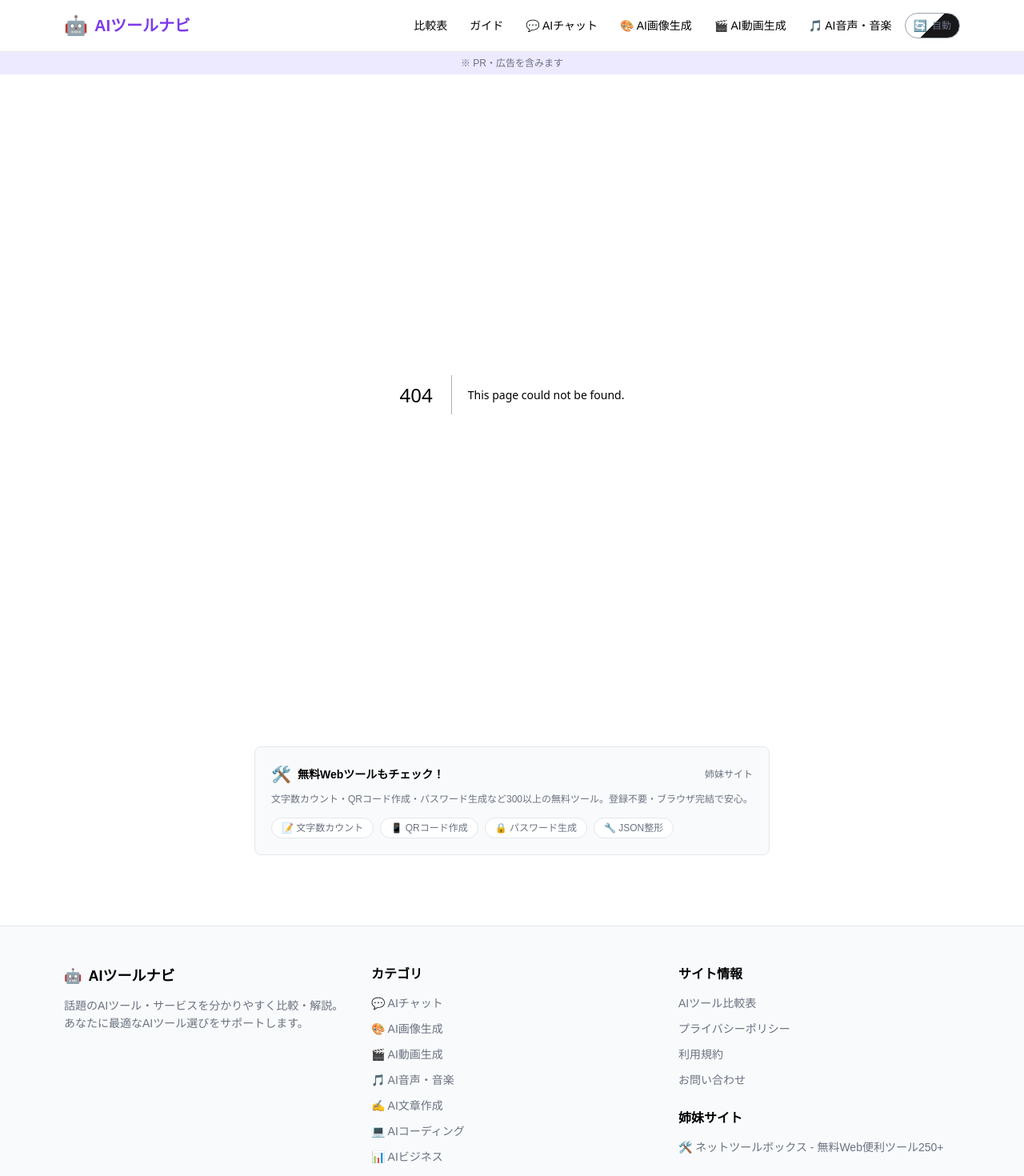
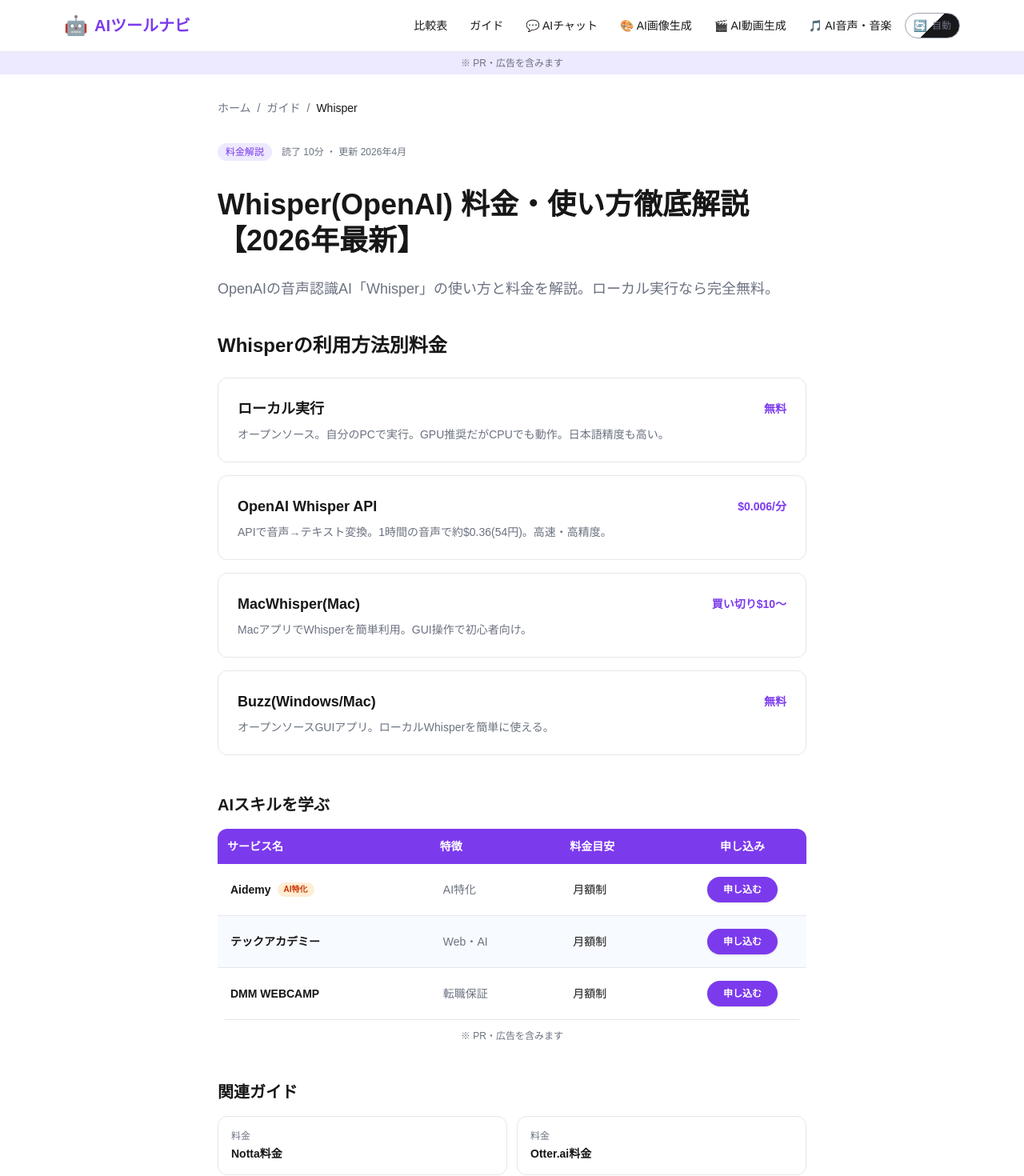
Before and after one commit to music6745-max/ai-tools-navi, a Next.js app: page /guide/whisper-pricing in a window 1280 px wide. Before the commit this address had no page. Shown: the top 1470 px of the page at 80% size. Built offline with nearby package versions, Linux system fonts and the light colour scheme.

Commit message:
feat: Whisper料金解説追加 - 393ページ

```diff
--- a/app/guide/guides.data.ts
+++ b/app/guide/guides.data.ts
@@ -1768,6 +1768,14 @@
     icon: "💰",
     category: "料金解説",
     readTime: "8分",
+  },
+  {
+    slug: "whisper-pricing",
+    title: "Whisper(OpenAI) 料金・使い方徹底解説【2026年最新】無料の音声認識AI",
+    description: "OpenAI Whisperの料金(無料〜API)と使い方を徹底解説。",
+    icon: "💰",
+    category: "料金解説",
+    readTime: "10分",
   },
 ];
 
--- /dev/null
+++ b/app/guide/whisper-pricing/page.tsx
@@ -0,0 +1,52 @@
+import Link from "next/link";
+import type { Metadata } from "next";
+import { siteConfig } from "../../lib/data";
+import { ComparisonTableCTA } from "../../components/ComparisonTableCTA";
+export const metadata: Metadata = {
+  title: "Whisper(OpenAI) 料金・使い方徹底解説【2026年最新】無料の音声認識AI",
+  description: "OpenAI Whisperの料金(無料〜API従量制)と使い方を徹底解説。ローカル実行・API・サードパーティアプリ別に網羅。",
+  keywords: ["Whisper 料金", "OpenAI Whisper", "音声認識 無料", "文字起こし AI"],
+  alternates: { canonical: `${siteConfig.url}/guide/whisper-pricing` },
+};
+export default function Page() {
+  const jsonLd = { "@context": "https://schema.org", "@type": "Article", headline: "Whisper 料金・使い方徹底解説", description: "無料の音声認識AIを解説", author: { "@type": "Organization", name: siteConfig.name }, publisher: { "@type": "Organization", name: siteConfig.name }, datePublished: "2026-04-12", dateModified: "2026-04-12" };
+  return (
+    <>
+      <script type="application/ld+json" dangerouslySetInnerHTML={{ __html: JSON.stringify(jsonLd) }} />
+      <div className="max-w-3xl mx-auto px-4 py-8">
+        <nav className="flex items-center gap-2 text-sm text-muted mb-8"><Link href="/" className="hover:text-primary transition-colors">ホーム</Link><span>/</span><Link href="/guide" className="hover:text-primary transition-colors">ガイド</Link><span>/</span><span className="text-foreground">Whisper</span></nav>
+        <div className="mb-8"><span className="text-xs px-2.5 py-1 bg-primary-light text-primary rounded-full font-medium">料金解説</span><span className="text-xs text-muted ml-3">読了 10分 ・ 更新 2026年4月</span></div>
+        <h1 className="text-3xl md:text-4xl font-bold mb-6 leading-tight">Whisper(OpenAI) 料金・使い方徹底解説【2026年最新】</h1>
+        <p className="text-muted text-lg mb-10 leading-relaxed">OpenAIの音声認識AI「Whisper」の使い方と料金を解説。ローカル実行なら完全無料。</p>
+        <section className="mb-12">
+          <h2 className="text-2xl font-bold mb-6">Whisperの利用方法別料金</h2>
+          <div className="space-y-4">
+            {[
+              { name: "ローカル実行", price: "無料", desc: "オープンソース。自分のPCで実行。GPU推奨だがCPUでも動作。日本語精度も高い。" },
+              { name: "OpenAI Whisper API", price: "$0.006/分", desc: "APIで音声→テキスト変換。1時間の音声で約$0.36(54円)。高速・高精度。" },
+              { name: "MacWhisper(Mac)", price: "買い切り$10〜", desc: "MacアプリでWhisperを簡単利用。GUI操作で初心者向け。" },
+              { name: "Buzz(Windows/Mac)", price: "無料", desc: "オープンソースGUIアプリ。ローカルWhisperを簡単に使える。" },
+            ].map((p) => (
+              <div key={p.name} className="bg-card-bg border border-card-border rounded-xl p-6"><div className="flex items-center justify-between mb-2"><h3 className="font-bold text-lg">{p.name}</h3><span className="text-primary font-bold text-sm">{p.price}</span></div><p className="text-sm text-muted">{p.desc}</p></div>
+            ))}
+          </div>
+        </section>
+        <section className="mb-8">
+          <h2 className="text-xl font-bold mb-4">AIスキルを学ぶ</h2>
+          <ComparisonTableCTA services={[
+            { name: "Aidemy", url: "https://px.a8.net/svt/ejp?a8mat=4B1DXO+APTO2+35VG+5YJRM", highlight: "AI特化", price: "月額制", badge: "AI特化" },
+            { name: "テックアカデミー", url: "https://px.a8.net/svt/ejp?a8mat=4B1DXO+A4E2A+4HHM+5YJRM", highlight: "Web・AI", price: "月額制" },
+            { name: "DMM WEBCAMP", url: "https://px.a8.net/svt/ejp?a8mat=4B1DXO+4RHMA+4D4Y+5YJRM", highlight: "転職保証", price: "月額制" },
+          ]} />
+        </section>
+        <section className="mt-12 mb-8">
+          <h2 className="text-xl font-bold mb-4">関連ガイド</h2>
+          <div className="grid grid-cols-1 sm:grid-cols-2 gap-3">
+            <Link href="/guide/notta-pricing" className="block bg-card-bg border border-card-border rounded-xl p-4 hover:border-primary transition-colors"><div className="text-xs text-muted mb-1">料金</div><div className="font-bold text-sm">Notta料金</div></Link>
+            <Link href="/guide/otter-pricing" className="block bg-card-bg border border-card-border rounded-xl p-4 hover:border-primary transition-colors"><div className="text-xs text-muted mb-1">料金</div><div className="font-bold text-sm">Otter.ai料金</div></Link>
+          </div>
+        </section>
+      </div>
+    </>
+  );
+}
```
